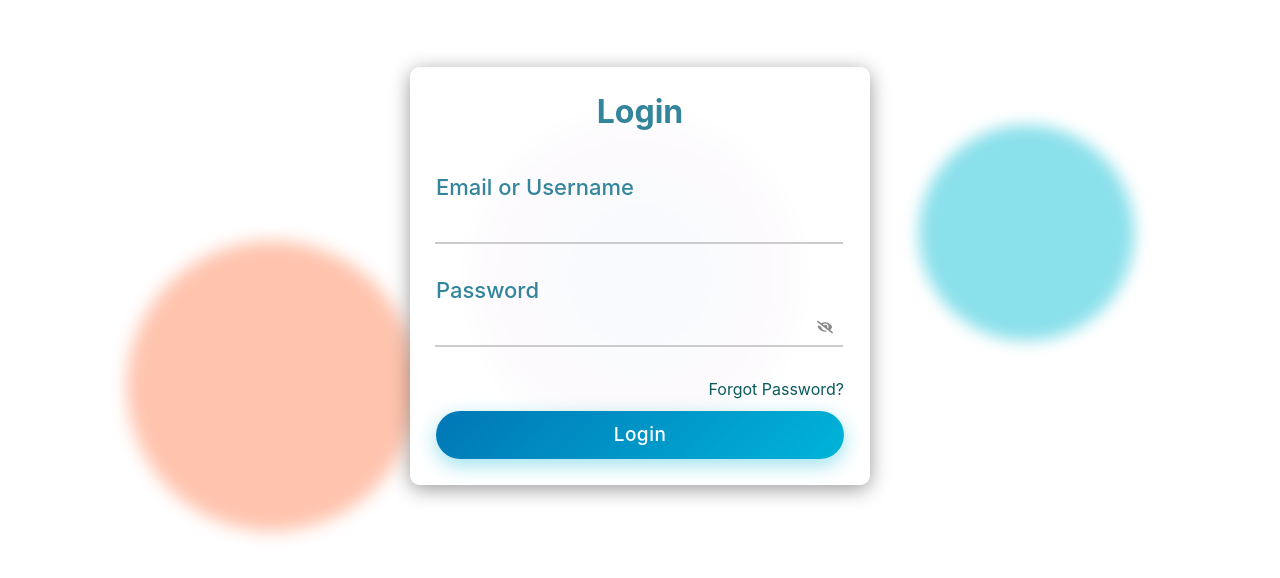
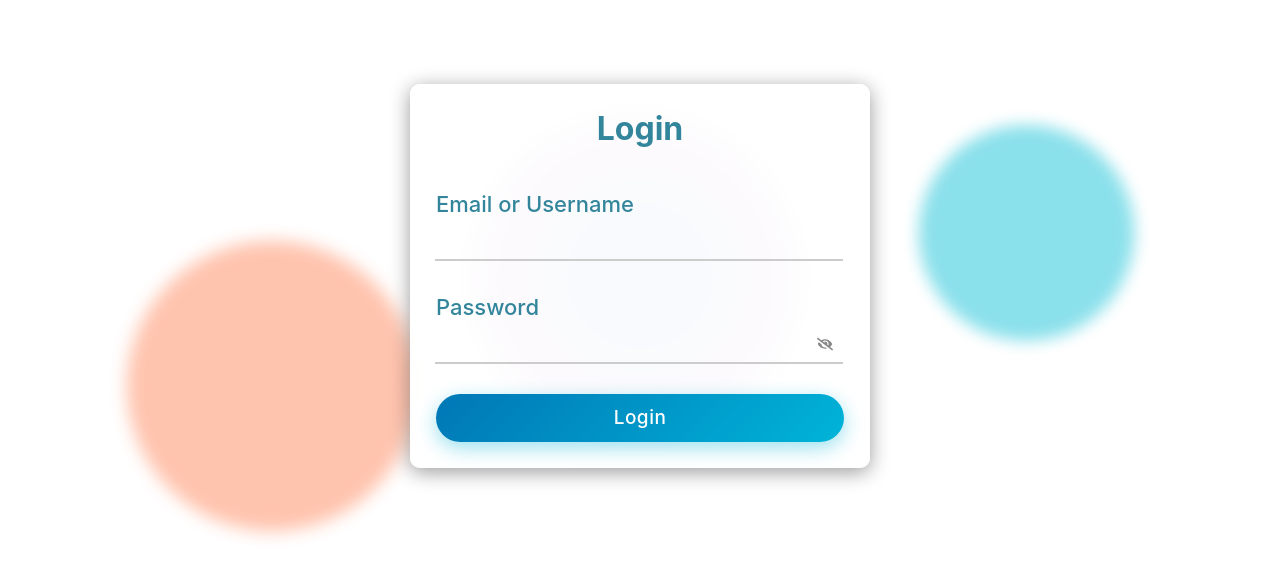
Before and after one commit to PADMANABAN5/tiny-magic, a React (Create React App) app: page /login in a window 1280 px wide. Shown: the part 124-702 px from the top of the page. Built offline with nearby package versions, Linux system fonts and the light colour scheme; what pdfmake would draw is missing.

Commit message:
forget password removed

```diff
--- a/src/pages/Login.jsx
+++ b/src/pages/Login.jsx
@@ -278,14 +278,14 @@ sessionStorage.setItem("token",     user.token || "");
                   </button>
                 </div>
               </div>
-              <div className="forgot-password-link" style={{ textAlign: 'right', marginBottom: '10px' }}>
+              {/* <div className="forgot-password-link" style={{ textAlign: 'right', marginBottom: '10px' }}>
   <Link
     to="/forgot-password"
     style={{ textDecoration: 'none', color: '#085a5cff', cursor: 'pointer'}}
   >
     Forgot Password?
   </Link>
-</div>
+</div> */}
 
               <button className="login-btn" type="submit" disabled={isSubmitting}>
                 {isSubmitting ? "Please Wait..." : "Login"}
```
